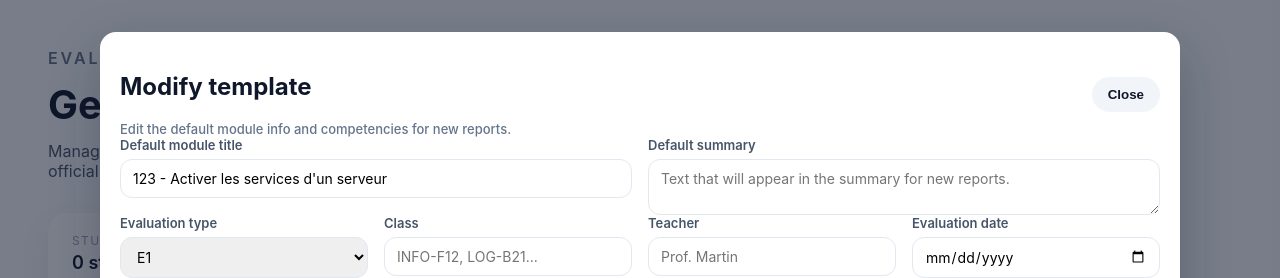
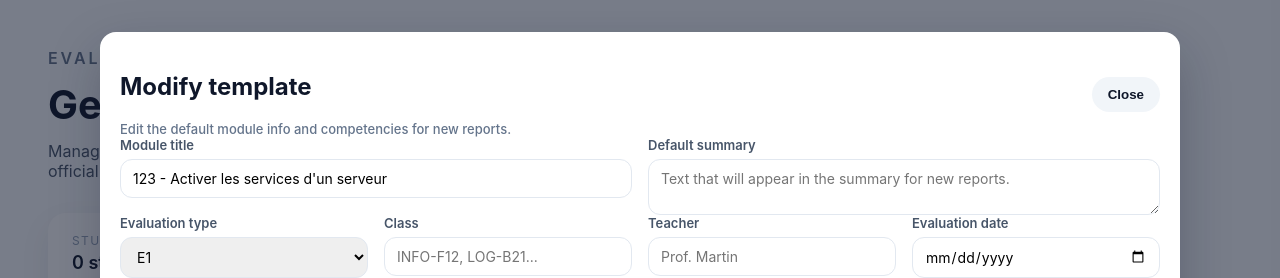
Before and after one commit to hurtlinb/erapport, a React (Vite) app in the folder client/: page / in a window 1280 px wide. Both pictures are taken after a click on the button "Modify template". Shown: the top 278 px of the page. Built offline with nearby package versions, Linux system fonts and the light colour scheme.

Commit message:
Make module title consistent

```diff
--- a/client/src/App.jsx
+++ b/client/src/App.jsx
@@ -707,9 +707,8 @@ function App() {
               <input
                 type="text"
                 value={draft.moduleTitle}
-                onChange={(event) =>
-                  handleStudentField("moduleTitle", event.target.value)
-                }
+                readOnly
+                disabled
               />
             </label>
           </div>
@@ -827,7 +826,7 @@ function App() {
 
             <div className="form-grid">
               <label>
-                Default module title
+                Module title
                 <input
                   type="text"
                   value={template.moduleTitle}
```
